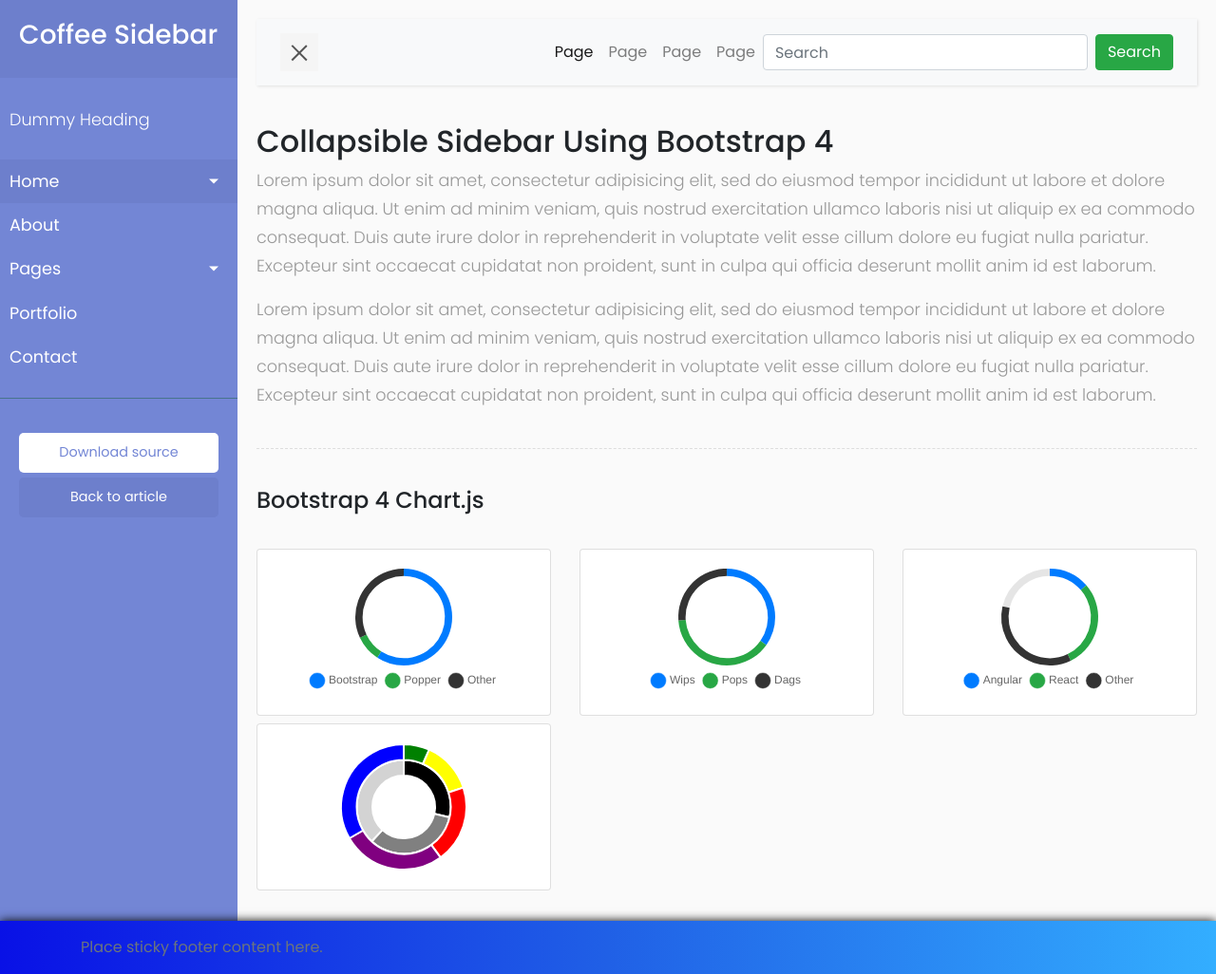
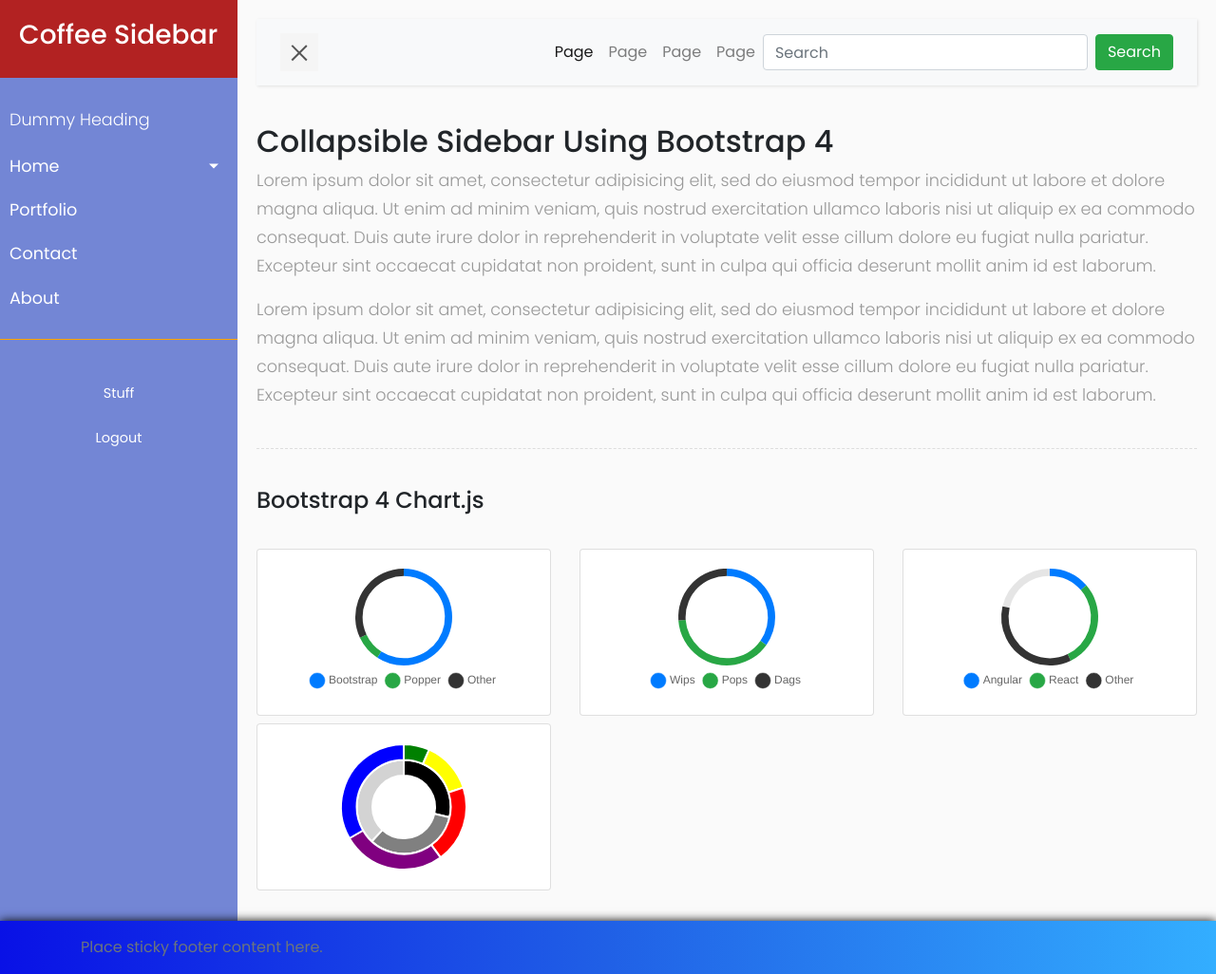
Before and after one commit to Ventrify2018/coffee, a Django app: page / in a window 1280 px wide. Shown: the whole page at 95% size. Run offline with Django 3.2, Linux system fonts and the light colour scheme; some libraries are stand-ins or nearby versions.

Commit message:
Cleaned up abit of style and made makres for which elemet you want to style

```diff
--- a/CoffeeWebapp/Coffee_Webapp/static/styles/index_style.css
+++ b/CoffeeWebapp/Coffee_Webapp/static/styles/index_style.css
@@ -23,6 +23,7 @@
     transition: all 0.3s;
 }
 
+/* nav bar toggle btn*/
 .navbar {
     padding: 15px 10px;
     background: #fff;
@@ -71,19 +72,27 @@
     transform: rotateY(100deg);
 }
 
+/* header stuff*/
 #sidebar .sidebar-header {
     padding: 20px;
-    background: #6d7fcc;
+    background: #7386D5;
 }
 
+/* Hover part*/
+#sidebar .sidebar-header:hover {
+    background: firebrick;
+}
+
+/* The break line */
 #sidebar ul.components {
     padding: 20px 0;
-    border-bottom: 1px solid #47748b;
+    border-bottom: 1px solid orange;
 }
 
 #sidebar ul p {
     color: #fff;
     padding: 10px;
+    margin-bottom: 0px;
 }
 
 #sidebar ul li a {
@@ -92,15 +101,13 @@
     display: block;
 }
 
-#sidebar ul li a:hover {
-    color: #7386D5;
-    background: #fff;
+
+/* Change the hover color here */
+#sidebar ul li a:hover, ul li a:hover {
+    color: #ffffff;
+    background: yellow;
 }
 
-#sidebar ul li.active > a, a[aria-expanded="true"] {
-    color: #fff;
-    background: #6d7fcc;
-}
 
 
 a[data-toggle="collapse"] {
@@ -133,15 +140,17 @@
     margin-bottom: 5px;
 }
 
-a.download {
-    background: #fff;
-    color: #7386D5;
-}
+/*a.stuff, a.Logout {*/
+/*    background: #fff;*/
+/*    color: #7386D5;*/
+/*}*/
 
-a.article, a.article:hover {
-    background: #6d7fcc !important;
-    color: #fff !important;
-}
+/*a.article:hover, a.article:hover {*/
+/*    background: #6d7fcc !important;*/
+/*    color: #fff !important;*/
+/*}*/
+
+
 
 
 /* ---------------------------------------------------
--- a/CoffeeWebapp/Coffee_Webapp/templates/Coffee_Webapp/home/index.html
+++ b/CoffeeWebapp/Coffee_Webapp/templates/Coffee_Webapp/home/index.html
@@ -27,23 +27,8 @@
 
             <ul class="list-unstyled components">
                 <p>Dummy Heading</p>
-                <li class="active">
-                    <a href="#homeSubmenu" data-toggle="collapse" aria-expanded="false" class="dropdown-toggle">Home</a>
-                    <ul class="collapse list-unstyled" id="homeSubmenu">
-                        <li>
-                            <a href="#">Home 1</a>
-                        </li>
-                        <li>
-                            <a href="#">Home 2</a>
-                        </li>
-                        <li>
-                            <a href="#">Home 3</a>
-                        </li>
-                    </ul>
-                </li>
                 <li>
-                    <a href="#">About</a>
-                    <a href="#pageSubmenu" data-toggle="collapse" aria-expanded="false" class="dropdown-toggle">Pages</a>
+                    <a href="#pageSubmenu" data-toggle="collapse" aria-expanded="false" class="dropdown-toggle">Home</a>
                     <ul class="collapse list-unstyled" id="pageSubmenu">
                         <li>
                             <a href="#">Page 1</a>
@@ -62,14 +47,17 @@
                 <li>
                     <a href="#">Contact</a>
                 </li>
+                <li>
+                    <a href="#">About</a>
+                </li>
             </ul>
 
             <ul class="list-unstyled CTAs">
                 <li>
-                    <a href="https://bootstrapious.com/tutorial/files/sidebar.zip" class="download">Download source</a>
+                    <a href="" class="stuff">Stuff</a>
                 </li>
                 <li>
-                    <a href="https://bootstrapious.com/p/bootstrap-sidebar" class="article">Back to article</a>
+                    <a href="{% url 'Coffee_Webapp:Login' %}" class="Logout">Logout</a>
                 </li>
             </ul>
         </nav>
```
